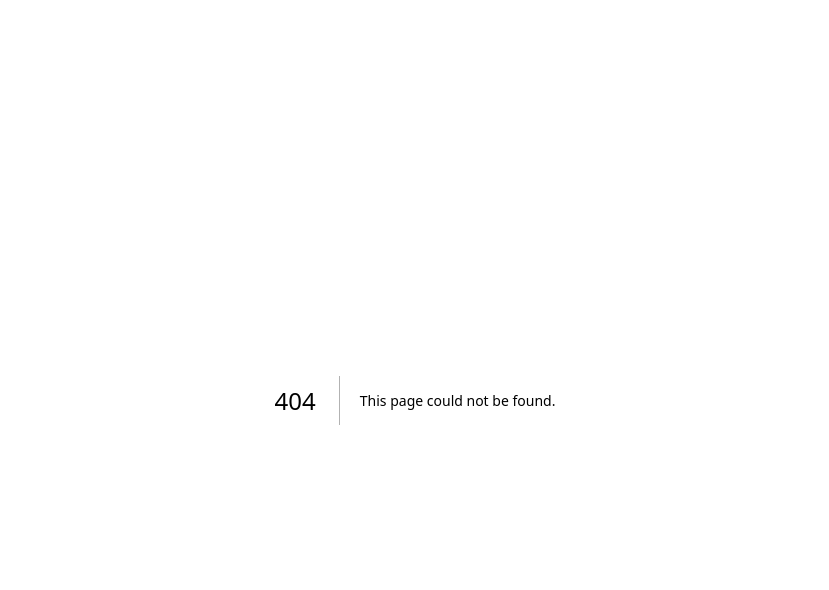
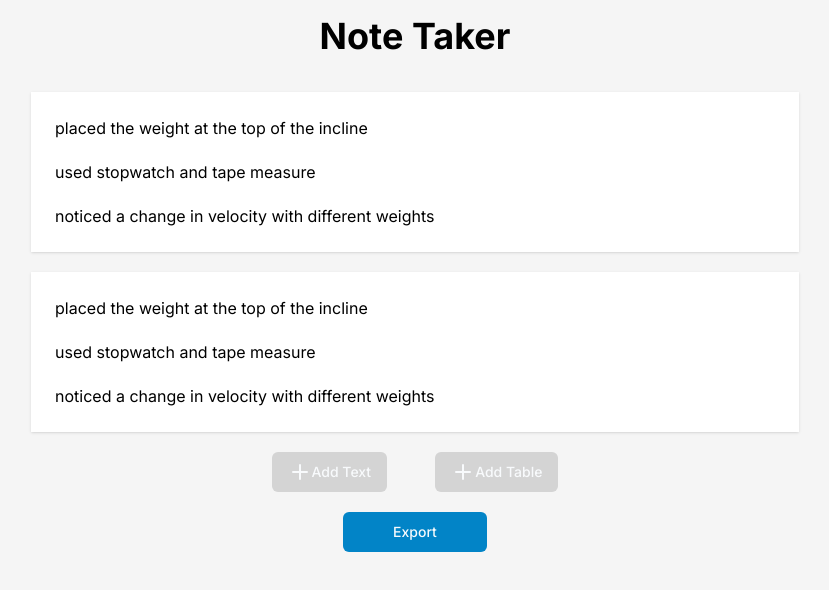
Before and after one commit to cyu60/lab-copilot, a Next.js app: page /note-taker in a window 1280 px wide. Before the commit this address had no page. Shown: the top 590 px of the page, without its empty margins (225-1054 px from the left). Built offline with nearby package versions, Linux system fonts and the light colour scheme.

Commit message:
add initial page structure

```diff
--- a/app/globals.css
+++ b/app/globals.css
@@ -2,26 +2,77 @@
 @tailwind components;
 @tailwind utilities;
 
-:root {
-  --foreground-rgb: 0, 0, 0;
-  --background-start-rgb: 214, 219, 220;
-  --background-end-rgb: 255, 255, 255;
-}
+@layer base {
+  :root {
+    --background: 0 0% 100%;
+    --foreground: 222.2 84% 4.9%;
 
-@media (prefers-color-scheme: dark) {
-  :root {
-    --foreground-rgb: 255, 255, 255;
-    --background-start-rgb: 0, 0, 0;
-    --background-end-rgb: 0, 0, 0;
+    --muted: 210 40% 96.1%;
+    --muted-foreground: 215.4 16.3% 46.9%;
+
+    --popover: 0 0% 100%;
+    --popover-foreground: 222.2 84% 4.9%;
+
+    --card: 0 0% 100%;
+    --card-foreground: 222.2 84% 4.9%;
+
+    --border: 214.3 31.8% 91.4%;
+    --input: 214.3 31.8% 91.4%;
+
+    --primary: 222.2 47.4% 11.2%;
+    --primary-foreground: 210 40% 98%;
+
+    --secondary: 210 40% 96.1%;
+    --secondary-foreground: 222.2 47.4% 11.2%;
+
+    --accent: 210 40% 96.1%;
+    --accent-foreground: 222.2 47.4% 11.2%;
+
+    --destructive: 0 84.2% 60.2%;
+    --destructive-foreground: 210 40% 98%;
+
+    --ring: 215 20.2% 65.1%;
+
+    --radius: 0.5rem;
+  }
+
+  .dark {
+    --background: 222.2 84% 4.9%;
+    --foreground: 210 40% 98%;
+
+    --muted: 217.2 32.6% 17.5%;
+    --muted-foreground: 215 20.2% 65.1%;
+
+    --popover: 222.2 84% 4.9%;
+    --popover-foreground: 210 40% 98%;
+
+    --card: 222.2 84% 4.9%;
+    --card-foreground: 210 40% 98%;
+
+    --border: 217.2 32.6% 17.5%;
+    --input: 217.2 32.6% 17.5%;
+
+    --primary: 210 40% 98%;
+    --primary-foreground: 222.2 47.4% 11.2%;
+
+    --secondary: 217.2 32.6% 17.5%;
+    --secondary-foreground: 210 40% 98%;
+
+    --accent: 217.2 32.6% 17.5%;
+    --accent-foreground: 210 40% 98%;
+
+    --destructive: 0 62.8% 30.6%;
+    --destructive-foreground: 0 85.7% 97.3%;
+
+    --ring: 217.2 32.6% 17.5%;
   }
 }
 
-body {
-  color: rgb(var(--foreground-rgb));
-  background: linear-gradient(
-      to bottom,
-      transparent,
-      rgb(var(--background-end-rgb))
-    )
-    rgb(var(--background-start-rgb));
+@layer base {
+  * {
+    @apply border-border;
+  }
+  body {
+    @apply bg-background text-foreground;
+  }
 }
--- /dev/null
+++ b/app/note-taker/page.tsx
@@ -0,0 +1,130 @@
+"use client";
+// will remove when we use react query to get data
+import { Button } from "@/components/ui/button";
+import { FC } from "react";
+import { PlusIcon } from "lucide-react";
+import ReactMarkdown from "react-markdown";
+
+interface pageProps {}
+import React, { useState } from "react";
+// import { ReactMarkdown } from "react-markdown/lib/react-markdown";
+
+const NoteTaker = () => {
+  // Initialize state to hold the notes as an array of objects
+  const [notes, setNotes] = useState([
+    {
+      id: 1,
+      text: "placed the weight at the top of the incline\n\nused stopwatch and tape measure\n\nnoticed a change in velocity with different weights",
+    },
+    {
+      id: 2,
+      text: "placed the weight at the top of the incline\n\nused stopwatch and tape measure\n\nnoticed a change in velocity with different weights",
+    },
+  ]);
+
+  // Function to add a new note to the state
+  const addNote = () => {
+    // Generate a new unique ID for the note
+    const newId = notes.length + 1;
+
+    // Create a new note object
+    const newNote = {
+      id: newId,
+      text: "New note text", // You can set a default text here or an empty string
+    };
+
+    // Add the new note to the state
+    setNotes([...notes, newNote]);
+  };
+
+  return (
+    <div className="bg-neutral-100 h-screen">
+      <div className="px-56 flex flex-col  space-y-5 items-center">
+        <div className="text-center text-black text-4xl font-bold py-4">
+          Note Taker
+        </div>
+        {/* Loop through the notes state and display each note */}
+        {notes.map((note) => (
+          <div
+            key={note.id}
+            className="max-w-3xl w-full p-6 bg-white shadow prose"
+          >
+            <div className="text-black text-base font-normal prose">
+              {/* Render the markdown content using ReactMarkdown */}
+              <ReactMarkdown>{note.text || ""}</ReactMarkdown>
+            </div>
+            {/* <ReactMarkdown>{note.text as string || ""}</ReactMarkdown> */}
+            {/* <div className="text-black text-base font-normal">{note.text}</div> */}
+          </div>
+        ))}
+
+        {/* Bottom buttons */}
+        <div className="flex flex-row space-x-12">
+          {/* Call the addNote function when the "Add Text" button is clicked */}
+          <Button className="bg-neutral-300" onClick={addNote}>
+            {" "}
+            <PlusIcon />
+            Add Text
+          </Button>
+          <Button className="bg-neutral-300">
+            {" "}
+            <PlusIcon />
+            Add Table
+          </Button>
+        </div>
+        <Button className="bg-sky-600 w-36"> Export</Button>
+      </div>
+    </div>
+  );
+};
+
+export default NoteTaker;
+
+// const page: FC<pageProps> = ({}) => {
+
+//   return (
+//     <div className="bg-neutral-100 h-screen">
+//       <div className="px-56 flex flex-col  space-y-5 items-center">
+//         <div className="text-center text-black text-4xl font-bold py-4">
+//           Note Taker
+//         </div>
+//         <div className="max-w-3xl w-full p-6 bg-white shadow">
+//           <div className=" text-black text-base font-normal">
+//             placed the weight at the top of the incline
+//             <br />
+//             used stopwatch and tape measure
+//             <br />
+//             <br />
+//             noticed a change in velocity with different weights
+//           </div>
+//         </div>
+//         <div className="max-w-3xl w-full p-6 bg-white shadow">
+//           <div className=" text-black text-base font-normal">
+//             placed the weight at the top of the incline
+//             <br />
+//             used stopwatch and tape measure
+//             <br />
+//             <br />
+//             noticed a change in velocity with different weights
+//           </div>
+//         </div>
+//         {/* Bottom buttons */}
+//         <div className="flex flex-row space-x-12 ">
+//           <Button className="bg-neutral-300">
+//             {" "}
+//             <PlusIcon />
+//             Add Text
+//           </Button>
+//           <Button className="bg-neutral-300">
+//             {" "}
+//             <PlusIcon />
+//             Add Table
+//           </Button>
+//         </div>
+//         <Button className="bg-sky-600 w-36"> Export</Button>
+//       </div>
+//     </div>
+//   );
+// };
+
+// export default page;
--- /dev/null
+++ b/components/ui/button.tsx
@@ -0,0 +1,56 @@
+import * as React from "react"
+import { Slot } from "@radix-ui/react-slot"
+import { cva, type VariantProps } from "class-variance-authority"
+
+import { cn } from "@/lib/utils"
+
+const buttonVariants = cva(
+  "inline-flex items-center justify-center rounded-md text-sm font-medium ring-offset-background transition-colors focus-visible:outline-none focus-visible:ring-2 focus-visible:ring-ring focus-visible:ring-offset-2 disabled:pointer-events-none disabled:opacity-50",
+  {
+    variants: {
+      variant: {
+        default: "bg-primary text-primary-foreground hover:bg-primary/90",
+        destructive:
+          "bg-destructive text-destructive-foreground hover:bg-destructive/90",
+        outline:
+          "border border-input bg-background hover:bg-accent hover:text-accent-foreground",
+        secondary:
+          "bg-secondary text-secondary-foreground hover:bg-secondary/80",
+        ghost: "hover:bg-accent hover:text-accent-foreground",
+        link: "text-primary underline-offset-4 hover:underline",
+      },
+      size: {
+        default: "h-10 px-4 py-2",
+        sm: "h-9 rounded-md px-3",
+        lg: "h-11 rounded-md px-8",
+        icon: "h-10 w-10",
+      },
+    },
+    defaultVariants: {
+      variant: "default",
+      size: "default",
+    },
+  }
+)
+
+export interface ButtonProps
+  extends React.ButtonHTMLAttributes<HTMLButtonElement>,
+    VariantProps<typeof buttonVariants> {
+  asChild?: boolean
+}
+
+const Button = React.forwardRef<HTMLButtonElement, ButtonProps>(
+  ({ className, variant, size, asChild = false, ...props }, ref) => {
+    const Comp = asChild ? Slot : "button"
+    return (
+      <Comp
+        className={cn(buttonVariants({ variant, size, className }))}
+        ref={ref}
+        {...props}
+      />
+    )
+  }
+)
+Button.displayName = "Button"
+
+export { Button, buttonVariants }
--- /dev/null
+++ b/lib/utils.ts
@@ -0,0 +1,6 @@
+import { type ClassValue, clsx } from "clsx"
+import { twMerge } from "tailwind-merge"
+
+export function cn(...inputs: ClassValue[]) {
+  return twMerge(clsx(inputs))
+}
--- a/tailwind.config.js
+++ b/tailwind.config.js
@@ -1,18 +1,76 @@
 /** @type {import('tailwindcss').Config} */
 module.exports = {
+  darkMode: ["class"],
   content: [
-    './pages/**/*.{js,ts,jsx,tsx,mdx}',
-    './components/**/*.{js,ts,jsx,tsx,mdx}',
-    './app/**/*.{js,ts,jsx,tsx,mdx}',
+    "./pages/**/*.{ts,tsx}",
+    "./components/**/*.{ts,tsx}",
+    "./app/**/*.{ts,tsx}",
+    "./src/**/*.{ts,tsx}",
   ],
   theme: {
+    container: {
+      center: true,
+      padding: "2rem",
+      screens: {
+        "2xl": "1400px",
+      },
+    },
     extend: {
-      backgroundImage: {
-        'gradient-radial': 'radial-gradient(var(--tw-gradient-stops))',
-        'gradient-conic':
-          'conic-gradient(from 180deg at 50% 50%, var(--tw-gradient-stops))',
+      colors: {
+        border: "hsl(var(--border))",
+        input: "hsl(var(--input))",
+        ring: "hsl(var(--ring))",
+        background: "hsl(var(--background))",
+        foreground: "hsl(var(--foreground))",
+        primary: {
+          DEFAULT: "hsl(var(--primary))",
+          foreground: "hsl(var(--primary-foreground))",
+        },
+        secondary: {
+          DEFAULT: "hsl(var(--secondary))",
+          foreground: "hsl(var(--secondary-foreground))",
+        },
+        destructive: {
+          DEFAULT: "hsl(var(--destructive))",
+          foreground: "hsl(var(--destructive-foreground))",
+        },
+        muted: {
+          DEFAULT: "hsl(var(--muted))",
+          foreground: "hsl(var(--muted-foreground))",
+        },
+        accent: {
+          DEFAULT: "hsl(var(--accent))",
+          foreground: "hsl(var(--accent-foreground))",
+        },
+        popover: {
+          DEFAULT: "hsl(var(--popover))",
+          foreground: "hsl(var(--popover-foreground))",
+        },
+        card: {
+          DEFAULT: "hsl(var(--card))",
+          foreground: "hsl(var(--card-foreground))",
+        },
+      },
+      borderRadius: {
+        lg: "var(--radius)",
+        md: "calc(var(--radius) - 2px)",
+        sm: "calc(var(--radius) - 4px)",
+      },
+      keyframes: {
+        "accordion-down": {
+          from: { height: 0 },
+          to: { height: "var(--radix-accordion-content-height)" },
+        },
+        "accordion-up": {
+          from: { height: "var(--radix-accordion-content-height)" },
+          to: { height: 0 },
+        },
+      },
+      animation: {
+        "accordion-down": "accordion-down 0.2s ease-out",
+        "accordion-up": "accordion-up 0.2s ease-out",
       },
     },
   },
-  plugins: [],
-}
+  plugins: [require("tailwindcss-animate"), require("@tailwindcss/typography")],
+};
```
Also changed, not shown: package.json (+8 -0 lines), components.json (added), 1 other file (tests, documents, lock files or other folders).
